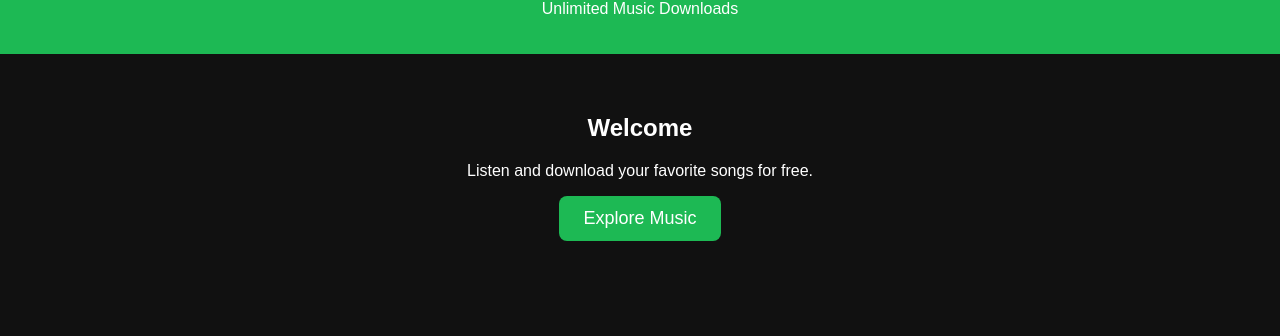
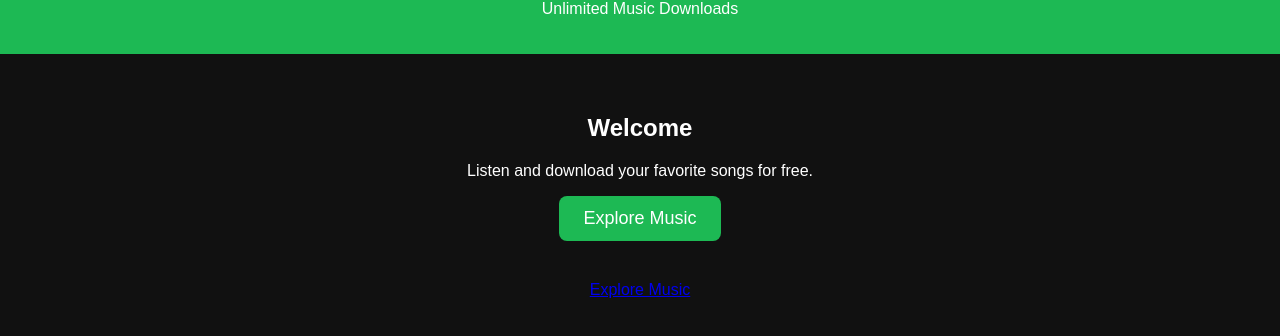
Before and after one commit to lenzorwandan-prog/Music-witout-limits, a plain HTML site: page index.html in a window 1280 px wide. Shown: the part 74-410 px from the top of the page. Drawn offline with Linux system fonts and the light colour scheme.

Commit message:
Update index.html

```diff
--- a/index.html
+++ b/index.html
@@ -19,7 +19,7 @@
 
   <button>Explore Music</button>
 </main>
-
+<a href="#" class="btn">Explore Music</a>
 <script src="script.js"></script>
 
 </body>
```
